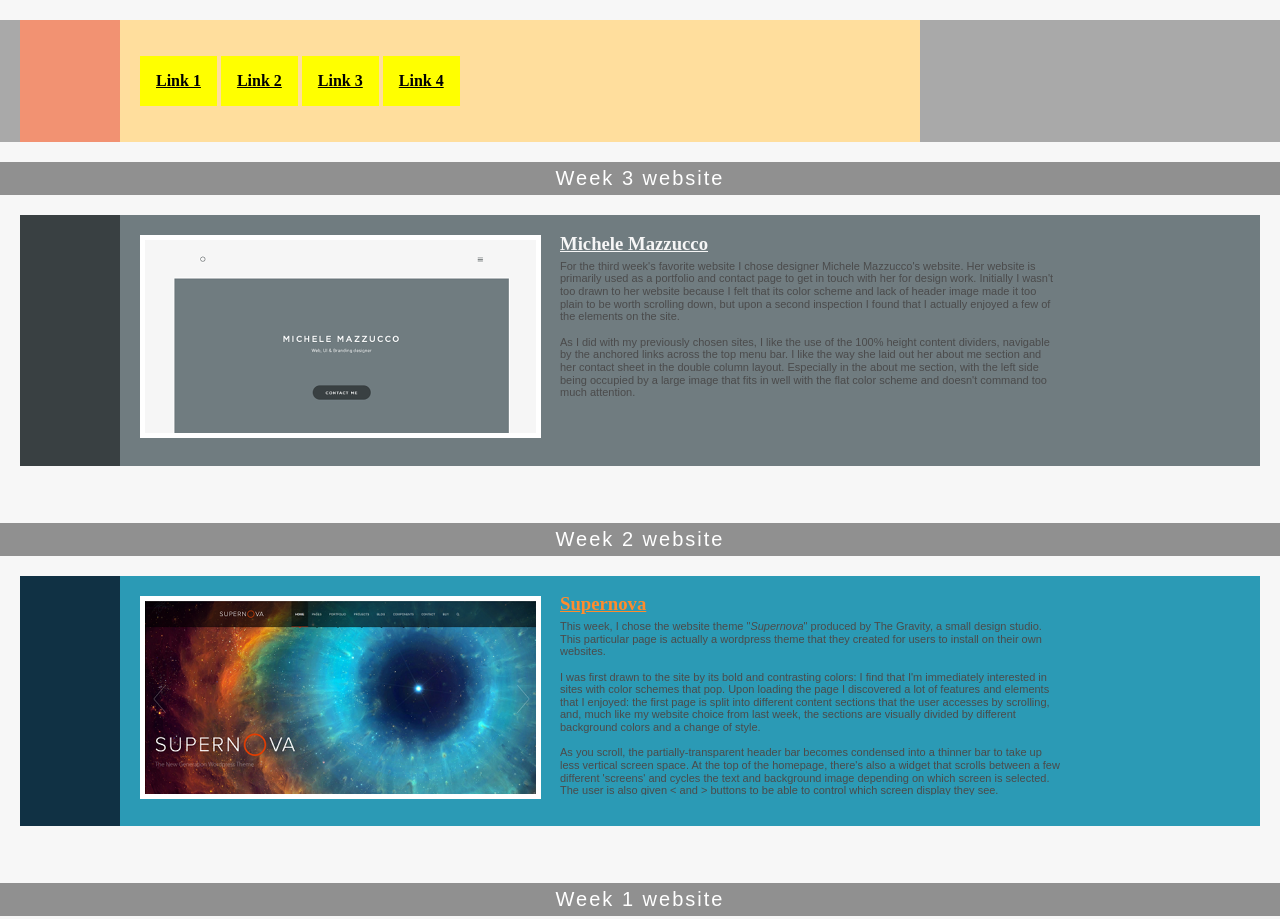
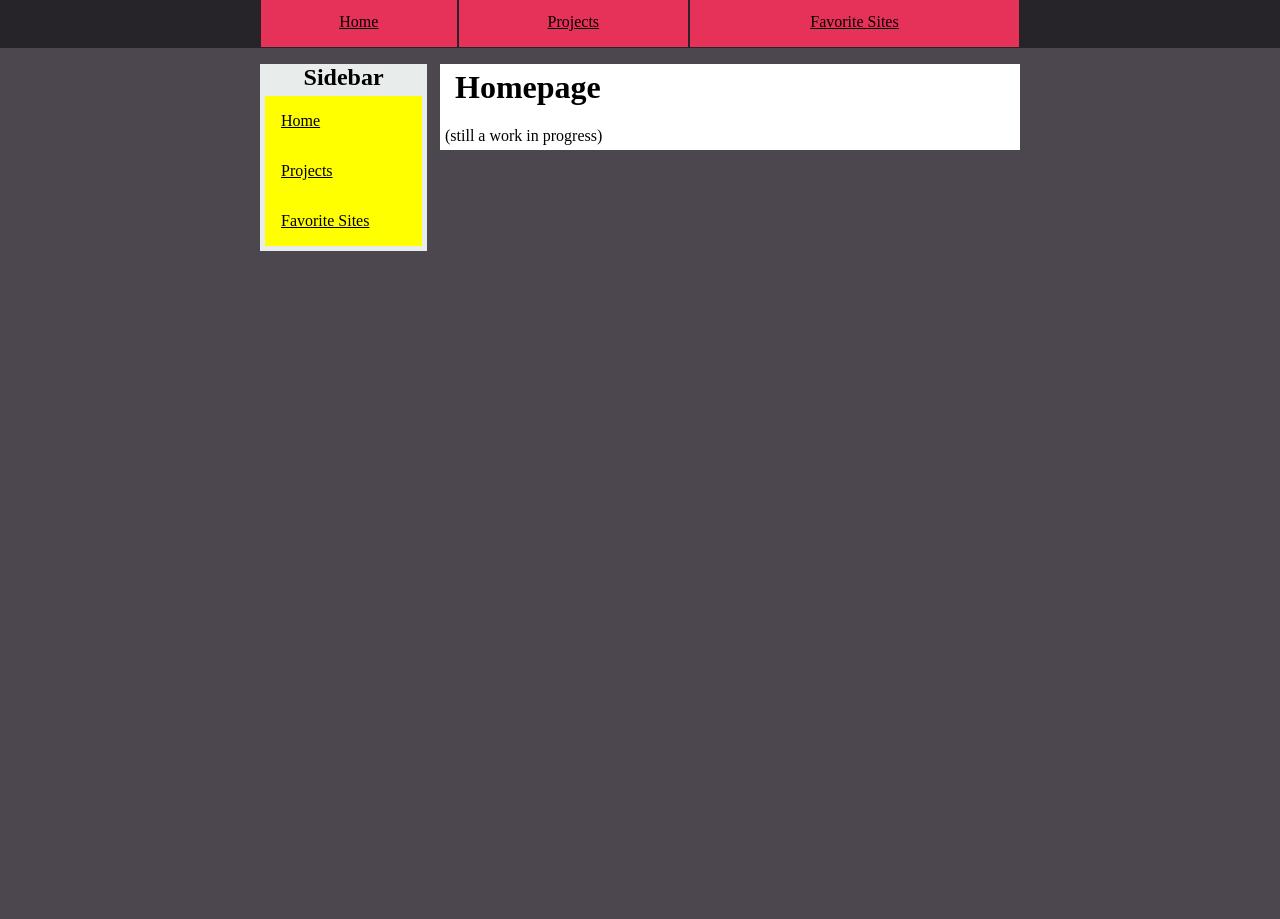
Before and after one commit to amille82/amille82.github.io, a plain HTML site: page index.html in a window 1280 px wide. Shown: the top 919 px of the page. After the commit the page ends 800 px from the top, so only its background shows below. Drawn offline with nearby package versions, Linux system fonts and the light colour scheme.

Commit message:
Week 4 updates

```diff
--- a/index.html
+++ b/index.html
@@ -1,58 +1,41 @@
 <!doctype html>
 <html>
 	<head>
-		<title>Alister Miller: Design for the WWW</title>
-		<link href="https://cdnjs.cloudflare.com/ajax/libs/normalize/3.0.3/normalize.css" rel="stylesheet">
-		<link href="styles/site.css" rel="stylesheet">
+		<title>Projects</title>
+		<link href="styles/style.css" rel="stylesheet">
+		<meta name="viewport" content="width=device-width, initial-scale=1">
 	</head>
 
 	<body>
 		<div class="masthead">
 			<div class="container">
 				<ul class="nav bar fit" id="primary-nav">
-					<li><a href="#welcome">Link 1</a></li>
-					<li><a href="#second">Link 2</a></li>
-					<li><a href="#">Link 3</a></li>
-					<li><a href="#">Link 4</a></li>
+					<li><a href="#welcome">Home</a></li>
+					<li><a href="#second">Projects</a></li>
+					<li><a href="#">Favorite Sites</a></li>
 				</ul>
 			</div> <!-- closes .container -->
 		</div> <!-- closes .masthead -->
 
+		<main class="page" role="main">
+			<div class="container clear">
+				<div class="main-content">
+				<h1>Homepage</h1>
+(still a work in progress)
+
+				</div> <!-- closes main-content -->
+
+				<div class="sub-content">
+					<h2>Sidebar</h2>
+					<ul class="sidebar" id="side-nav">
+						<li><a href="/index.html">Home</a></li>
+						<li><a href="/projects.html">Projects</a></li>
+						<li><a href="/favorites.html">Favorite Sites</a></li>
+					</ul>
+				</div> <!-- closes sidebar -->
 
 
-		<h2>Week 3 website</h2>
-		<div class="container3">
-		<img class="thumb" src="images/michele.png" alt="Michele Mazzucco thumbnail">
-		<h3><a id="michelelink" href="http://michelemazzucco.it/">Michele Mazzucco</a></h3><br><br>
-		<p id="michele">For the third week's favorite website I chose designer Michele Mazzucco's website. Her website is primarily used as a portfolio and contact page to get in touch with her for design work. Initially I wasn't too drawn to her website because I felt that its color scheme and lack of header image made it too plain to be worth scrolling down, but upon a second inspection I found that I actually enjoyed a few of the elements on the site.<br><br>
-
-			As I did with my previously chosen sites, I like the use of the 100% height content dividers, navigable by the anchored links across the top menu bar. I like the way she laid out her about me section and her contact sheet in the double column layout. Especially in the about me section, with the left side being occupied by a large image that fits in well with the flat color scheme and doesn't command too much attention.
-		</p>
-		</div><br><br>
-
-
-		<h2>Week 2 website</h2>
-	<div class="container2">
-		<img class="thumb" src="images/gravity.png" alt="Gravity Supernova thumbnail">
-		<h3><a id="gravlink" href="http://thegravity.net/supernova/">Supernova</a></h3><br><br>
-		<p id="gravity">This week, I chose the website theme "<i>Supernova</i>" produced by The Gravity, a small design studio. This particular page is actually a wordpress theme that they created for users to install on their own websites.<br><br>
-
-		I was first drawn to the site by its bold and contrasting colors: I find that I'm immediately interested in sites with color schemes that pop. Upon loading the page I discovered a lot of features and elements that I enjoyed: the first page is split into different content sections that the user accesses by scrolling, and, much like my website choice from last week, the sections are visually divided by different background colors and a change of style.<br><br>
-
-	As you scroll, the partially-transparent header bar becomes condensed into a thinner bar to take up less vertical screen space. At the top of the homepage, there's also a widget that scrolls between a few different 'screens' and cycles the text and background image depending on which screen is selected. The user is also given < and > buttons to be able to control which screen display they see.
-</p>
-	</div><br><br>
-
-
-
-		<h2>Week 1 website</h2>
-	<div class="container">
-		<img class="thumb" src="images/tiescreen.png" alt="This is Electric thumbnail">
-		<h3><a href="http://www.electricmainline.co.uk/">Electric Mainline</a></h3><br><br>
-		<p>For this first homework assignment, I chose the website "<i>Electric Mainline</i>." Electric Mainline serves as Creative Art Director Leigh Whipday's online portfolio of his works and projects.<br><br>
-
-		What I liked about his website was the sectioned/split layout created with the change of background color for each different section. I've seen this style used on other websites before and I really like the way it divides content. I also love the use of anchored links for easy page-navigation and think those two different features work well together.</p>
-	</div>
-
+			</div> <!-- closes main -->
+		</div>
 	</body>
 </html>
--- a/styles/site.css
+++ /dev/null
@@ -1,183 +0,0 @@
-body {
-	background: #f7f7f7;
-}
-
-h1 {
-	margin: 0;
-	padding: 15px;
-	font-family: Georgia;
-	font-size: 30pt;
-	font-weight: 100;
-	text-decoration: underline;
-	text-transform: uppercase;
-	letter-spacing: .1em;
-	color: #ffffff;
-	background: #1d1d1d;
-	text-align: center;
-}
-
-h2 {
-	margin: 0;
-	padding: 5px;
-	font-family: sans-serif;
-	font-size: 15pt;
-	font-weight: 100;
-	font-style: bold;
-	letter-spacing: .1em;
-	color: #ffffff;
-	background: #909090;
-	text-align: center;
-}
-
-h3 {
-	margin-left: 420px;
-	margin-top: -210px;
-}
-
-a {
-	color: #f29272;
-	font-weight: bold;
-}
-
-a:hover {
-	color: #ffffff;
-	font-style: italic;
-}
-
-.thumb {
-	border: 5px solid #ffffff;
-}
-
-
-p  {
-	margin-left: 420px;
-	margin-top: -50px;
-	width: 500px;
-	height: 175px;
-	overflow: auto;
-	font-size: 11px;
-	font-family: sans-serif;
-	color: #4b4b4b;
-}
-
-p #gravity {
-	margin-left: 420px;
-	margin-top: -50px;
-	width: 500px;
-	height: 175px;
-	overflow: auto;
-	font-size: 11px;
-	font-family: sans-serif;
-	color: #1f0310;
-}
-
-#gravlink {
-	color: #ff8c2d;
-	font-weight: bold;
-}
-
-#gravlink:hover {
-	color: #762e21;
-	font-style: italic;
-}
-
-div.container2 {
-	    background-color: #2b9ab5;
-	    margin:20px;
-	    padding:20px;
-			border-left: 100px solid #103144;
-}
-
-
-div.container {
-	    background-color: #ffde9d;
-	    margin:20px;
-	    padding:20px;
-			border-left: 100px solid #f29272;
-}
-
-
-
-p #michele {
-	margin-left: 420px;
-	margin-top: -50px;
-	width: 500px;
-	height: 175px;
-	overflow: auto;
-	font-size: 11px;
-	font-family: sans-serif;
-	color: #f6f6f6;
-}
-
-#michelelink {
-	color: #f6f6f6;
-	font-weight: bold;
-}
-
-#michelelink:hover {
-	color: #394042;
-	font-style: italic;
-}
-
-div.container3 {
-	    background-color: #707c80;
-	    margin:20px;
-	    padding:20px;
-			border-left: 100px solid #394042;
-}
-
-
-
-
-
-.container {
-	width: 90%;
-	max-width: 760px;
-	margin: 0 auto; /* 0 for top and bottom, auto sets left and right for centering*/
-
-}
-
-.masthead {
-	background: darkgrey;
-}
-
-.nav {
-	padding: 0;
-	list-style: none;
-}
-
-.nav li {
-	display: inline-block;
-	width: auto;
-}
-
-.nav a {
-	display: block;
-	position: relative;
-	padding: 1em;
-	background: yellow;
-	transition: all 1s linear;
-	color: black;
-}
-
-.nav a:hover {
-	color: white;
-	background: black;
-	transition-duration: .2s;
-}
-
-.nav a:after { /* adds custom content to the html following an element */
-	content: '';
-	display: block;
-	position: absolute;
-	top:80%;
-	left: 0;
-	width: 0%;
-	height: 10px;
-	background: yellow;
-	transition: all .3s ease-in;
-}
-
-.nav a:hover:after {
-	width: 100%;
-}
--- /dev/null
+++ b/styles/style.css
@@ -0,0 +1,171 @@
+body {
+	margin: 0;
+	background: #4c464e;
+}
+
+.container {
+	width: 90%;
+	max-width: 760px;
+	margin: 0 auto; /* 0 for top and bottom, auto sets left and right for centering*/
+
+}
+
+.clear {
+	overflow: hidden;
+}
+
+.masthead {
+	background: #262429;
+	margin-top: -20px;
+}
+
+img,
+video
+iframe {
+	max-width: 100%; /* prevents images/videos from exceeding the width of their container and scale down with it */
+	height: auto;
+}
+
+
+/* display: inline-block lists horizontal */
+
+.nav {
+	padding: 0;
+	list-style: none;
+}
+
+.nav li {
+	display: block;
+}
+
+.nav a {
+	display: block;
+	position: relative;
+	padding: 1em;
+	background: #e63158;
+	transition: all 1s linear;
+	color: black;
+}
+
+.nav a:hover {
+	color: white;
+	background: #961e4b;
+	transition-duration: .2s;
+}
+
+.nav a:after { /* adds custom content to the html following an element */
+	content: '';
+	display: block;
+	position: absolute;
+	top:80%;
+	left: 0;
+	width: 0%;
+	height: 10px;
+	background: #fc4046;
+	transition: all .3s ease-in;
+}
+
+.nav a:hover:after {
+	width: 100%;
+}
+
+@media (min-width: 500px) {
+	.nav.fit { /*targets all elements that have both the nav and fit classes*/
+		display: table;
+		width: 100%;
+	}
+
+	.nav.fit li {
+		display: table-cell;
+		padding: 1px;
+	}
+
+	.nav.fit a {
+		display: block;
+		text-align: center;
+	}
+}
+
+h1 {
+	margin-left: 10px;
+	margin-top: -0px;
+
+}
+
+h2 {
+	text-align: center;
+	margin-top: 0px;
+	margin-bottom: 0px;
+}
+
+.sidebar {
+	padding: 0;
+	margin: 5px;
+	list-style: none;
+}
+
+.sidebar li {
+	display: block;
+}
+
+.sidebar a {
+	display: block;
+	position: relative;
+	padding: 1em;
+	background: yellow;
+	transition: all 1s linear;
+	color: black;
+}
+
+.sub-side {
+line-height: .2em;
+	display: block;
+	margin-left: -10px;
+}
+.sub-side a {
+	text-decoration: none;
+}
+
+.sidebar a:hover {
+	color: white;
+	background: #fd8e62;
+	transition-duration: .2s;
+}
+
+
+.main-content {
+	background: white;
+	padding: 5px;
+}
+
+.sub-content {
+	background: #e8edec;
+}
+
+@media (min-width: 500px) {
+	.main-content {
+		float: right;
+		width: 75%;
+	}
+
+	.sub-content {
+		float: left;
+		width: 22%;
+	}
+
+}
+
+
+
+
+
+.main-content a {
+	color: #e63158;
+	text-decoration: none;
+	font-weight: bold;
+}
+
+.main-content p {
+	padding: 10px;
+	color: #4c464e;
+}
```
Also changed, not shown: blog2.html (+4 -5 lines), favorites.html (+48 -0 lines), projects.html (+41 -0 lines), week1.html (added, +53 -0 lines), week2.html (added, +55 -0 lines), week3.html (added, +53 -0 lines), week4.html (added, +53 -0 lines), images/bose.png (added).
